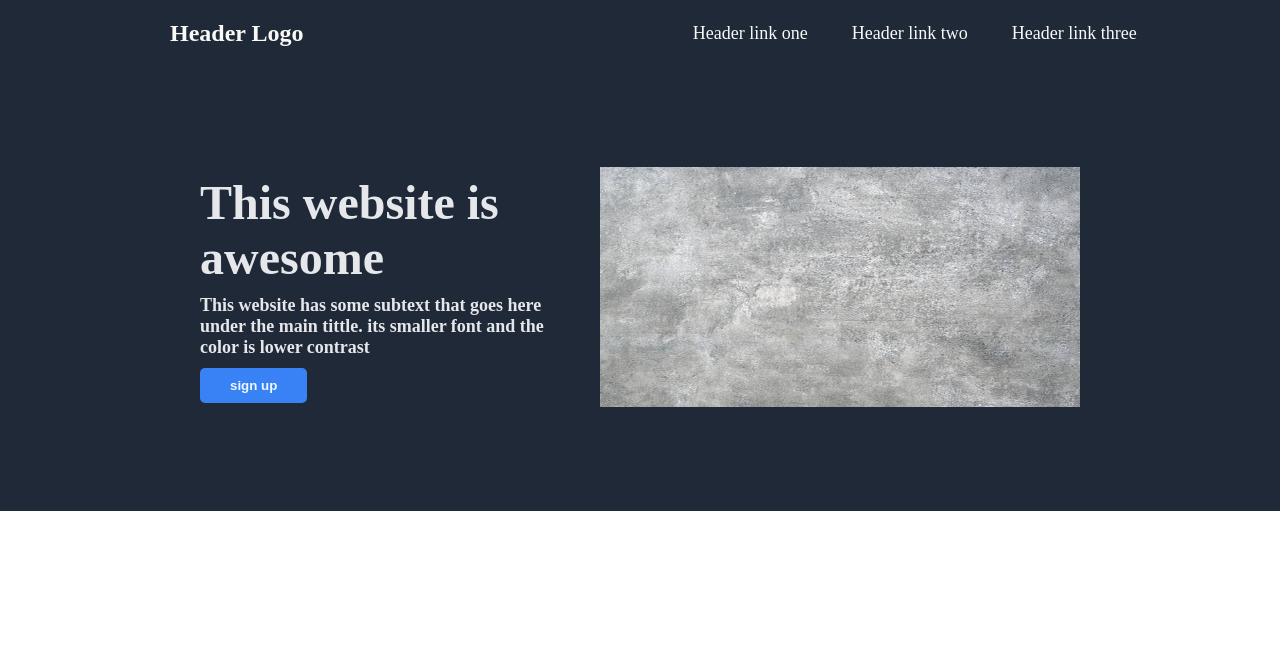
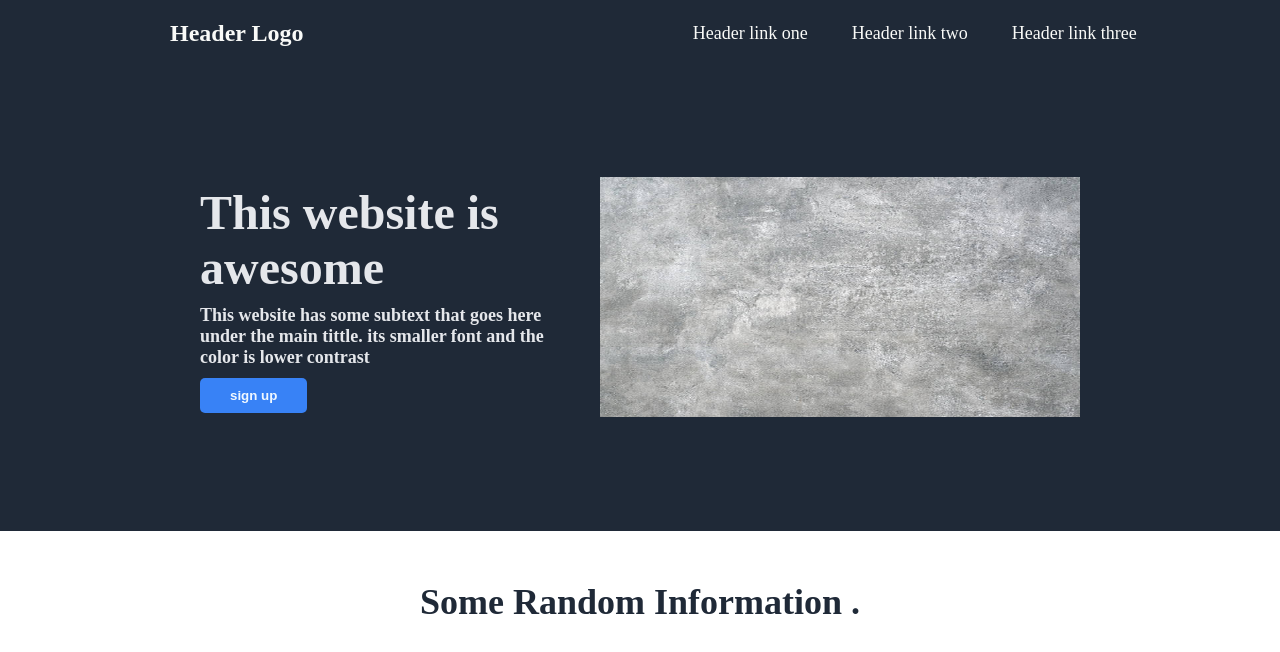
Before and after one commit to Simosabri/Odin-Project, a plain HTML site: page index.html in a window 1280 px wide. Drawn offline with Linux system fonts and the light colour scheme.

Commit message:
some little tweks

```diff
--- a/index.html
+++ b/index.html
@@ -24,6 +24,10 @@
             <img src="grey.jpg" alt="">
         </div>
     </section>
+
 <body>
+    <SECtion class="random">
+        <h1 class="info">some random information .</h1>
+            </SECtion>
 </body>
 </html>
--- a/style.css
+++ b/style.css
@@ -35,7 +35,7 @@ nav a {
 }
 
 .description {
-    padding: 100px 200px;
+    padding: 110px 200px;
     display: flex;
     background-color: #1F2937;
     align-items: center;
@@ -76,3 +76,15 @@ img {
     width: 30em;
     height: 15em;
 }
+
+.random {
+    text-align: center;
+}
+
+.info {
+    margin-top: 50px;
+    font-weight: bolder;
+    font-size: 36px;
+    color : #1F2937;
+    text-transform: capitalize;
+}
```
